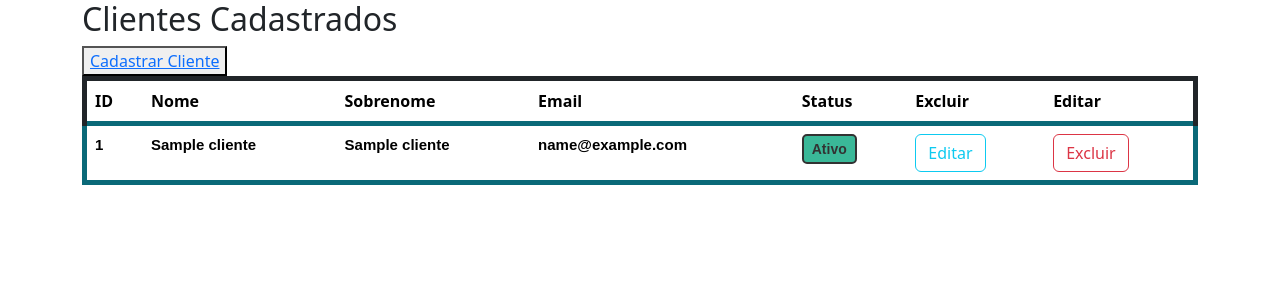
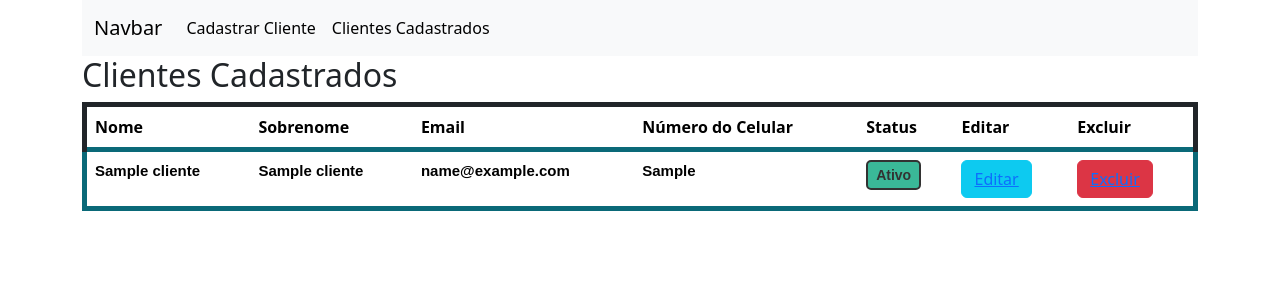
Before and after one commit to Venturaa10/formulario, a Django app: page /exibir in a window 1280 px wide. Shown: the top 300 px of the page. Run offline with Django 5.2, Linux system fonts and the light colour scheme; tables that the repository leaves empty hold one stand-in row (values such as "Sample post").

Commit message:
Refatorando templates e Adicionando barra de navegação no arquivo menu

```diff
--- a/form_app/templates/exibir.html
+++ b/form_app/templates/exibir.html
@@ -23,23 +23,25 @@
         font-weight: bold;
         font-family: Arial, Helvetica, sans-serif;
     }
-        .status_ativo{
+
+    .status_ativo {
         background-color: rgb(9, 167, 127);
     }
 
     .status_inativo {
         color: rgb(0, 0, 0);
-            background-color:rgb(139, 63, 65);
+        background-color: rgb(139, 63, 65);
     }
 
-        .status_ativo, .status_inativo {
+    .status_ativo,
+    .status_inativo {
         /* Centralizando "ativo" e "Inativo" dentro do quadrado*/
         align-items: center;
         display: flex;
         justify-content: center;
         /* Fim Centralizando */
         font-size: 14px;
-            font-weight:bold;
+        font-weight: bold;
         width: 55px;
         height: 30px;
         border: 2px solid black;
@@ -49,34 +51,29 @@
         pointer-events: none;
     }
 </style>
-
-
 <div class="container">
 <h2>Clientes Cadastrados</h2>
-        <div>
-            <button><a href="{% url 'index' %}">Cadastrar Cliente</a></button>
-        </div>
 <!-- Essa parte inicial do table está fora do for, pois não vai se repetir -->
 <table class="table">
     <thead>
         <tr class="subtitulos">
-                    <th scope="col">ID</th>
             <th scope="col">Nome</th>
             <th scope="col">Sobrenome</th>
             <th scope="col">Email</th>
+            <th scope="col">Número do Celular</th>
             <th scope="col">Status</th>
+            <th scope="col">Editar</th>
             <th scope="col">Excluir</th>
-                    <th scope="col">Editar</th>
         </tr>
     </thead>
 
     {% for objeto in cliente %}<!-- Dentro do for, pois haverá repetição a cada cadastro novo -->
     <tbody>
         <tr class="info_cliente">
-                    <th class="info_objeto" scope="row">{{ objeto.id }}</th>
             <td class="info_objeto">{{objeto.nome}}</td>
             <td class="info_objeto">{{objeto.sobrenome}}</td>
             <td class="info_objeto">{{objeto.email}}</td>
+            <td class="info_objeto">{{objeto.celular}}</td>
             <td class="info_objeto">
                 {% if objeto.ativo %}
                 <div class="status_ativo">Ativo</div>
@@ -84,12 +81,17 @@
                 <div class="status_inativo">Inativo</div>
                 {% endif %}
             </td>
-                    <td><a class="btn btn-outline-info" href="{% url 'editar' objeto.id %}" role="button">Editar</a>
+            <td>
+                <button class="btn btn-info">
+                    <a href="{% url 'editar' objeto.id %}" role="button">Editar</a>
+                </button>
             </td>
-                    <td><a class="btn btn-outline-danger" href="{% url 'excluir' objeto.id %}" role="button">Excluir</a>
+            <td>
+                <button class="btn btn-danger">
+                    <a href="{% url 'excluir' objeto.id %}" role="button">Excluir</a>
+                </button>
             </td>
     </tbody>
     {% endfor %}
 </div>
-
     {% endblock %}
--- a/form_app/templates/partials/_menu.html
+++ b/form_app/templates/partials/_menu.html
@@ -0,0 +1,21 @@
+
+<div class="container">
+<nav class="navbar navbar-expand-lg bg-body-tertiary">
+    <div class="container-fluid">
+      <a class="navbar-brand" href="#">Navbar</a>
+      <button class="navbar-toggler" type="button" data-bs-toggle="collapse" data-bs-target="#navbarNav" aria-controls="navbarNav" aria-expanded="false" aria-label="Toggle navigation">
+        <span class="navbar-toggler-icon"></span>
+      </button>
+      <div class="collapse navbar-collapse" id="navbarNav">
+        <ul class="navbar-nav">
+          <li class="nav-item">
+            <a class="nav-link active" aria-current="page" href="{% url 'index' %}">Cadastrar Cliente</a>
+          </li>
+          <li class="nav-item">
+            <a class="nav-link active" aria-current="page" href="{% url 'exibir' %}">Clientes Cadastrados</a>
+          </li>
+        </ul>
+      </div>
+    </div>
+  </nav>
+</div>
```
Also changed, not shown: form_app/templates/editar.html (+0 -10 lines), form_app/templates/index.html (+0 -9 lines). Lines whose indentation alone changed are shown as unchanged.
